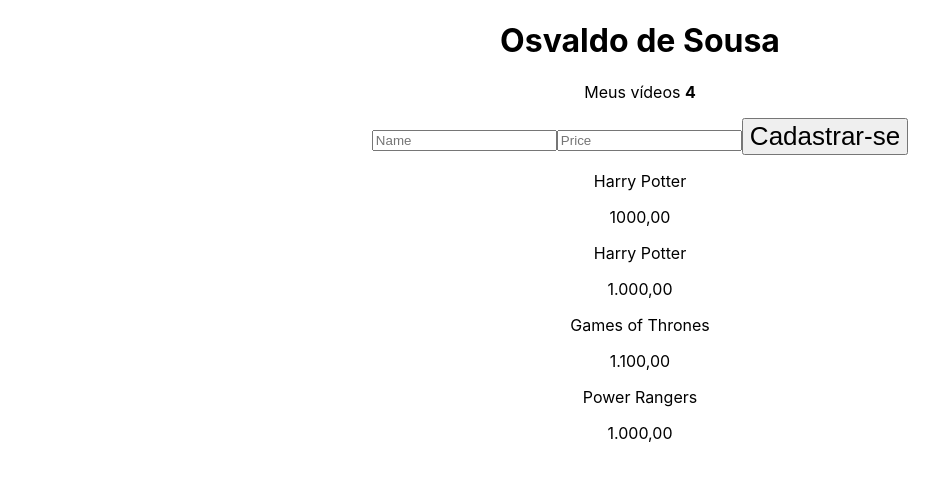
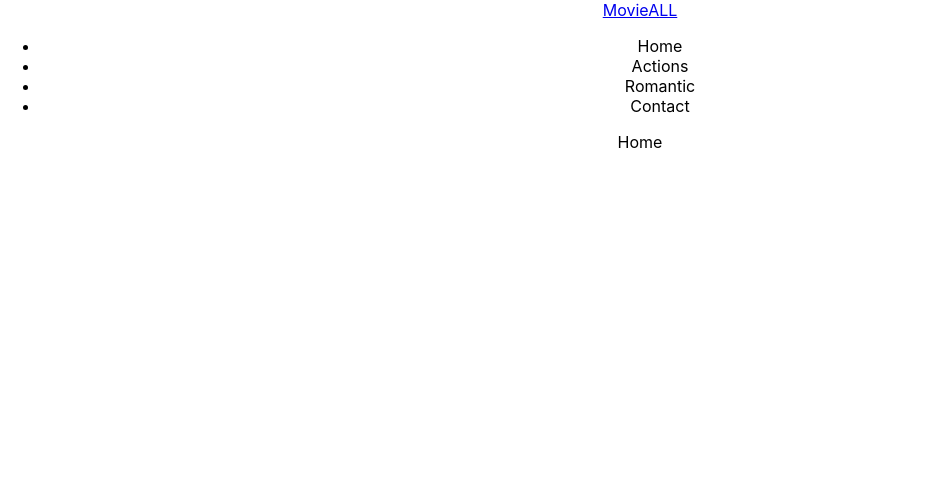
Before and after one commit to Osvaldo943/MovieApp, a React (Vite) app: page / in a window 1280 px wide. Shown: the top 478 px of the page, without its empty margins (0-948 px from the left). Built offline with nearby package versions, Linux system fonts and the light colour scheme.

Commit message:
Improving system

```diff
--- a/package.json
+++ b/package.json
@@ -9,7 +9,9 @@
   },
   "dependencies": {
     "react": "^18.0.0",
-    "react-dom": "^18.0.0"
+    "react-dom": "^18.0.0",
+    "react-router-dom": "^6.3.0",
+    "style-components": "^0.1.0"
   },
   "devDependencies": {
     "@types/react": "^18.0.0",
--- a/src/App.tsx
+++ b/src/App.tsx
@@ -1,19 +1,13 @@
+import { BrowserRouter } from 'react-router-dom'
 import './App.css'
-import { MovieProvider } from './MovieProvider'
-import AddMovie from './pages/AddMovie'
-import MovieList  from './pages/Movies/index'
-import Nav from "./pages/Nav"
+import Router from './Router'
 
 function App() {
   return (
     <div className="App">
-      <MovieProvider >
-        <div>
-          <Nav/>
-          <AddMovie />
-          <MovieList />
-        </div>
-      </MovieProvider>
+      <BrowserRouter>
+        <Router />
+      </BrowserRouter>
     </div>
   )
 }
--- /dev/null
+++ b/src/Router.tsx
@@ -0,0 +1,13 @@
+import {Routes, Route} from "react-router-dom"
+import Home from "./pages/Home";
+
+function Router(){
+  return(
+      <Routes>
+        <Route path="/" element={<Home /> }/>
+        <Route path="/movies/:id" element={<Home />}/>
+      </Routes>
+    )
+}
+
+export default Router;
--- /dev/null
+++ b/src/components/Header/index.tsx
@@ -0,0 +1,20 @@
+import {Link} from "react-router-dom"
+function Header(){
+  return(
+    <header>
+      <Link to="/">
+        <div>MovieALL</div>
+      </Link>
+      <nav>
+        <ul>
+          <li>Home</li>
+          <li>Actions</li>
+          <li>Romantic</li>
+          <li>Contact</li>
+        </ul>
+      </nav>
+    </header>
+  )
+}
+
+export default Header;
--- /dev/null
+++ b/src/pages/Home/index.tsx
@@ -0,0 +1,12 @@
+import Header from "../../components/Header";
+
+function Home(){
+  return(
+    <>
+      <Header />
+      Home
+    </>
+  )
+}
+
+export default Home;
```
Also changed, not shown: 1 other file (tests, documents, lock files or other folders).
